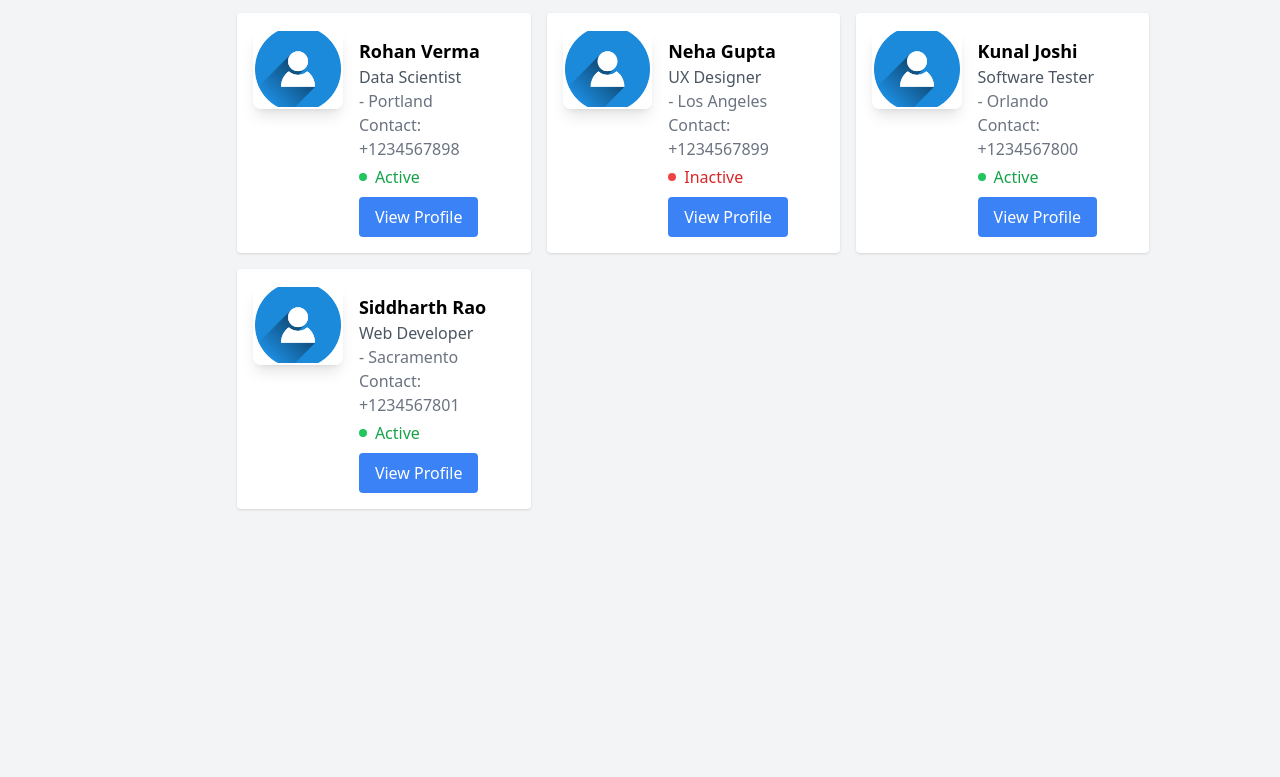
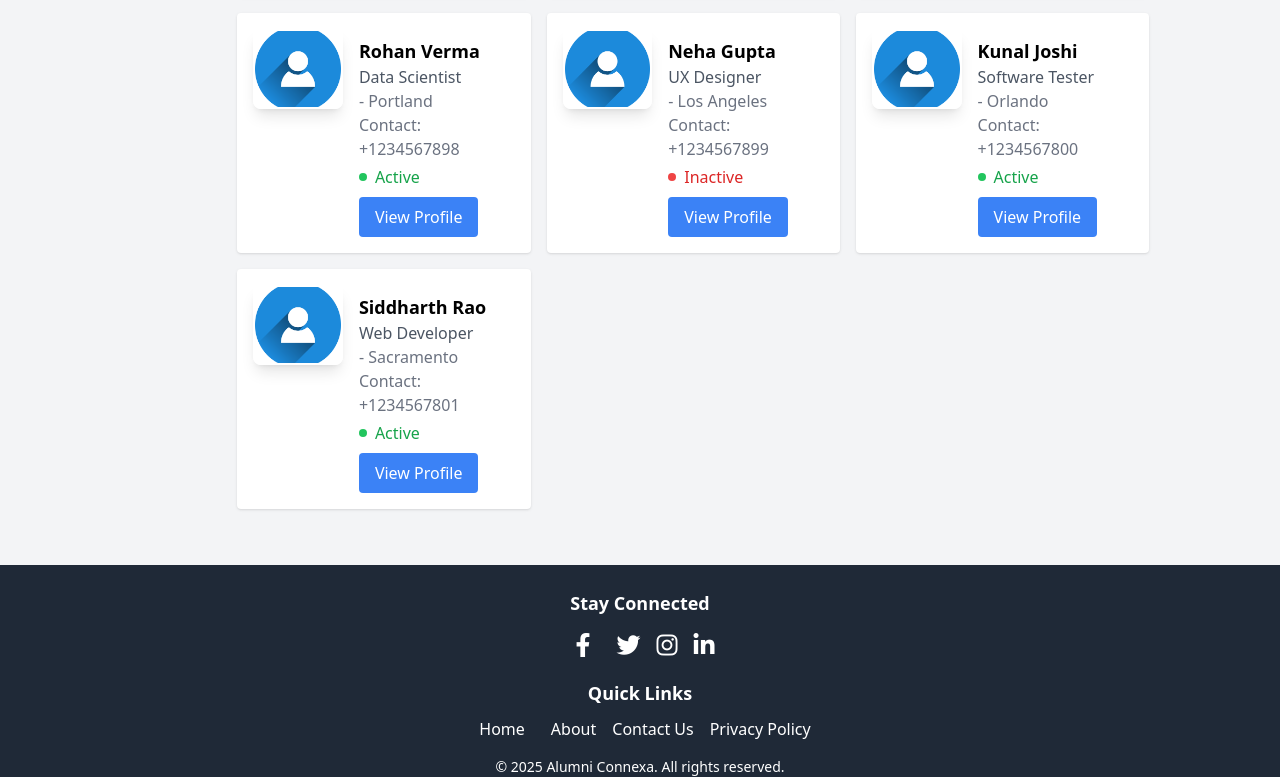
Before and after one commit to Nitish-Goregaonkar/AlumniProject, a plain HTML site: page templates/alumni_directory.html in a window 1280 px wide. Shown: the part 1237-2014 px from the top of the page. Before the commit the page ends 1770 px from the top, so only its background shows below. Drawn offline with nearby package versions, Linux system fonts and the light colour scheme.

Commit message:
major changes done

```diff
--- a/templates/alumni_directory.html
+++ b/templates/alumni_directory.html
@@ -5,6 +5,43 @@
     <meta name="viewport" content="width=device-width, initial-scale=1.0">
     <title>Alumni Directory</title>
     <script src="https://cdn.tailwindcss.com"></script>
+    <link href="https://cdnjs.cloudflare.com/ajax/libs/font-awesome/6.0.0/css/all.min.css" rel="stylesheet" />
+    <style>
+        footer {
+            width: 100%;
+            height: 212px;
+            background-color: #2d3748;
+            color: white;
+            padding: 20px 0;
+            text-align: center;
+            position: relative;
+        }
+        footer h3 {
+            font-size: 1.25rem;
+            font-weight: bold;
+            margin-bottom: 10px;
+        }
+        footer .social-icons a {
+            margin: 0 10px;
+            font-size: 1.5rem;
+            transition: color 0.3s;
+        }
+        footer .social-icons a:hover {
+            color: #a0aec0;
+        }
+        footer .quick-links a {
+            margin: 0 10px;
+            color: white;
+            transition: color 0.3s;
+        }
+        footer .quick-links a:hover {
+            color: #a0aec0;
+        }
+        footer p {
+            font-size: 0.875rem;
+            margin-top: 10px;
+        }
+    </style>
 </head>
 <body class="bg-gray-100 font-sans">
     <!-- Navigation Bar -->
@@ -765,5 +802,40 @@
             });
         });
     </script>
+
+    <!-- Footer -->
+    <footer class="bg-gray-800 text-white py-6 mt-8">
+        <div class="max-w-7xl mx-auto text-center">
+            <div class="mb-4">
+                <h3 class="text-lg font-bold">Stay Connected</h3>
+                <div class="flex justify-center space-x-4 mt-2 social-icons">
+                    <a href="#" class="text-white hover:text-gray-400">
+                        <i class="fab fa-facebook-f"></i>
+                    </a>
+                    <a href="#" class="text-white hover:text-gray-400">
+                        <i class="fab fa-twitter"></i>
+                    </a>
+                    <a href="#" class="text-white hover:text-gray-400">
+                        <i class="fab fa-instagram"></i>
+                    </a>
+                    <a href="#" class="text-white hover:text-gray-400">
+                        <i class="fab fa-linkedin-in"></i>
+                    </a>
+                </div>
+            </div>
+            <div class="mb-4">
+                <h3 class="text-lg font-bold">Quick Links</h3>
+                <div class="flex justify-center space-x-4 mt-2 quick-links">
+                    <a href="#" class="text-white hover:text-gray-400">Home</a>
+                    <a href="#" class="text-white hover:text-gray-400">About</a>
+                    <a href="#" class="text-white hover:text-gray-400">Contact Us</a>
+                    <a href="#" class="text-white hover:text-gray-400">Privacy Policy</a>
+                </div>
+            </div>
+            <div class="mt-4">
+                <p class="text-sm">&copy; 2025 Alumni Connexa. All rights reserved.</p>
+            </div>
+        </div>
+    </footer>
 </body>
 </html>
```
Also changed, not shown: templates/job_home.html (+2 -2 lines), templates/success_story.html (+14 -45 lines).
